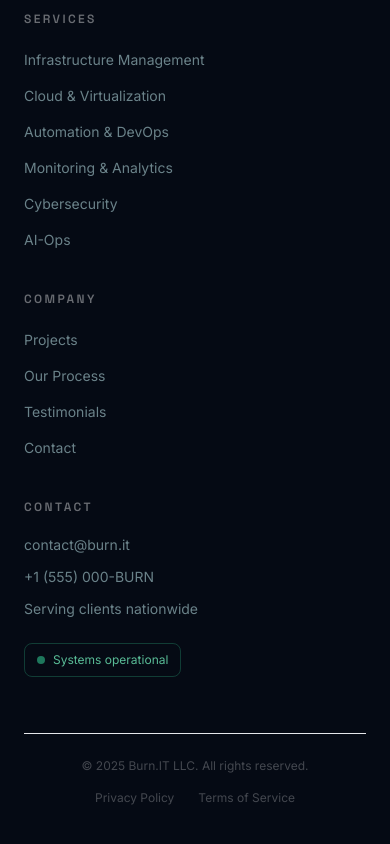
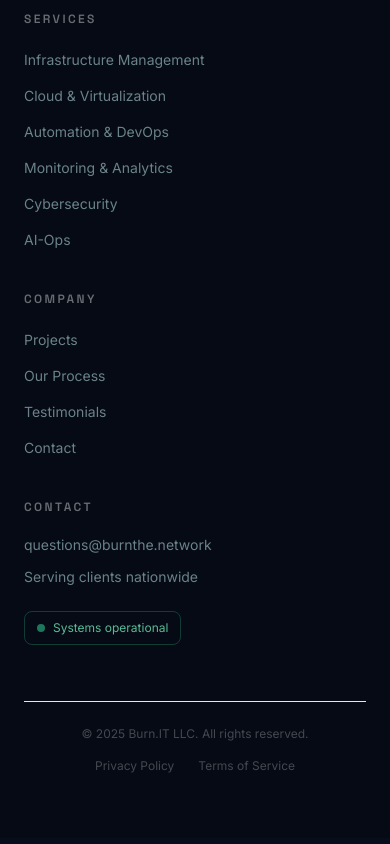
Before and after one commit to gjb1088/New-Website, a Next.js app: page / in a window 390 px wide. Shown: the part 6682-7526 px from the top of the page. Built offline with nearby package versions, Linux system fonts and the light colour scheme.

Commit message:
Update footer contact: remove phone, set email to questions@burnthe.network

```diff
--- a/components/Footer.tsx
+++ b/components/Footer.tsx
@@ -88,8 +88,7 @@
               Contact
             </h4>
             <ul className="space-y-3 text-sm text-cyan-100/50">
-              <li>contact@burn.it</li>
-              <li>+1 (555) 000-BURN</li>
+              <li>questions@burnthe.network</li>
               <li>Serving clients nationwide</li>
             </ul>
             <div className="mt-6 inline-flex items-center gap-2 rounded-lg border border-emerald-400/25 bg-emerald-400/8 px-3 py-2">
```
